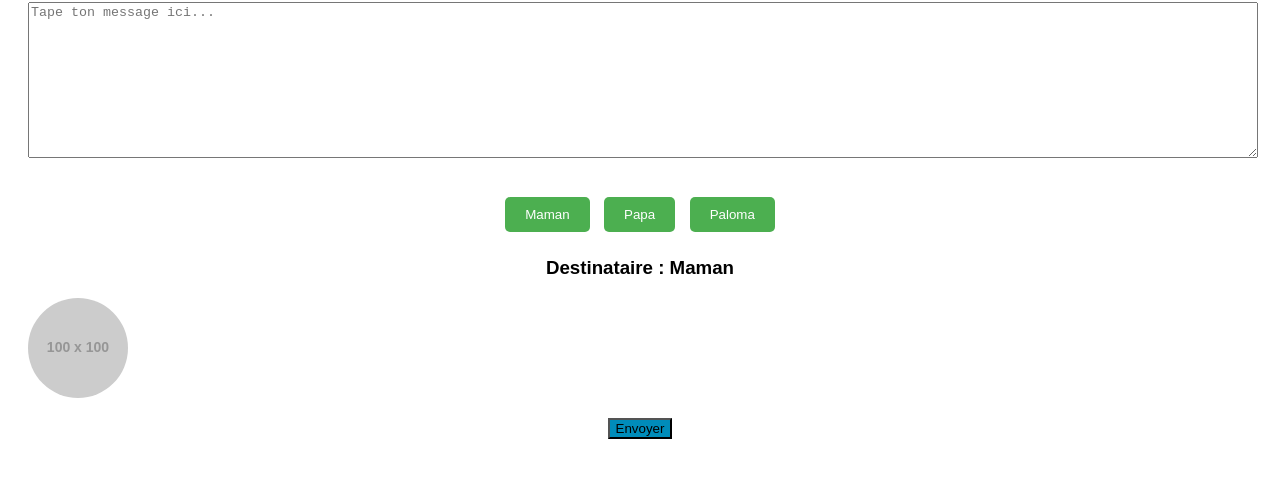
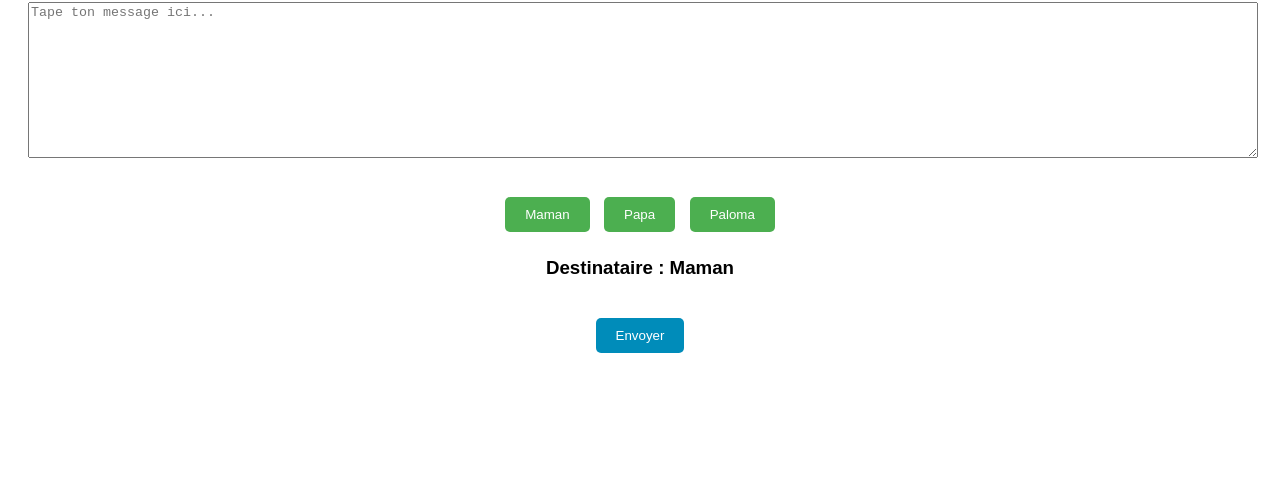
Before and after one commit to viernoi86/envoyer-message-william, a plain HTML site: page index.html in a window 1280 px wide. Both pictures are taken after a click on the button "Maman". Shown: the part 106-584 px from the top of the page. Drawn offline with Linux system fonts and the light colour scheme; placeholder pictures from the web are drawn by us.

Commit message:
Update index.html

```diff
--- a/index.html
+++ b/index.html
@@ -30,22 +30,20 @@
     .buttons button:hover {
       background-color: #45a049;
     }
-    button#envoyer {
+    #envoyer {
       margin-top: 20px;
       background-color: #008CBA;
+      color: white;
+      border: none;
+      border-radius: 5px;
+      padding: 10px 20px;
+      cursor: pointer;
     }
-    button#envoyer:hover {
+    #envoyer:hover {
       background-color: #005F8C;
     }
     #destinataire-info {
       margin-top: 20px;
-    }
-    #destinataire-image {
-      width: 100px;
-      height: 100px;
-      border-radius: 50%;
-      object-fit: cover;
-      margin-top: 10px;
     }
   </style>
 </head>
@@ -54,14 +52,13 @@
   <textarea id="message" placeholder="Tape ton message ici..."></textarea>
 
   <div class="buttons">
-    <button onclick="selectionnerDestinataire('Maman', 'https://discord.com/api/webhooks/1365373680225488926/MCbBTyzOk2WymcFlD7xxnLsWex38beWIlIJhJull2aywZ01GtxAOP_rtB3lbPHCMPkaH', 'https://via.placeholder.com/100?text=Maman')">Maman</button>
-    <button onclick="selectionnerDestinataire('Papa', 'https://discord.com/api/webhooks/1365367502586122330/tznyZlteXzlC7r4APfy2cIM8eGkFVa810u2WDuswUQp6hNRyf58sh1-BXopRFS3DY7PG', 'https://via.placeholder.com/100?text=Papa')">Papa</button>
-    <button onclick="selectionnerDestinataire('Paloma', 'https://discord.com/api/webhooks/1365373655688806440/Q5EvTL4ksguY5BFG9YM6qyp2THTK0vy0J7oFctZ95BPI3tyNcimE-1frLZbx9tfjZ1oJ', 'https://via.placeholder.com/100?text=Paloma')">Paloma</button>
+    <button onclick="selectionnerDestinataire('Maman', 'https://discord.com/api/webhooks/1365373680225488926/MCbBTyzOk2WymcFlD7xxnLsWex38beWIlIJhJull2aywZ01GtxAOP_rtB3lbPHCMPkaH')">Maman</button>
+    <button onclick="selectionnerDestinataire('Papa', 'https://discord.com/api/webhooks/1365367502586122330/tznyZlteXzlC7r4APfy2cIM8eGkFVa810u2WDuswUQp6hNRyf58sh1-BXopRFS3DY7PG')">Papa</button>
+    <button onclick="selectionnerDestinataire('Paloma', 'https://discord.com/api/webhooks/1365373655688806440/Q5EvTL4ksguY5BFG9YM6qyp2THTK0vy0J7oFctZ95BPI3tyNcimE-1frLZbx9tfjZ1oJ')">Paloma</button>
   </div>
 
   <div id="destinataire-info">
     <h3 id="destinataire-nom">Aucun destinataire sélectionné</h3>
-    <img id="destinataire-image" src="" alt="" style="display:none;">
   </div>
 
   <button id="envoyer" onclick="envoyerMessage()">Envoyer</button>
@@ -70,21 +67,16 @@
     let destinataireSelectionne = null;
     let webhookSelectionne = null;
 
-    function selectionnerDestinataire(nom, webhook, image) {
+    function selectionnerDestinataire(nom, webhook) {
       destinataireSelectionne = nom;
       webhookSelectionne = webhook;
 
-      // Mettre à jour le nom et l'image du destinataire
+      // Mettre à jour le nom du destinataire
       document.getElementById("destinataire-nom").innerText = "Destinataire : " + nom;
-      const imageElement = document.getElementById("destinataire-image");
-      imageElement.src = image;
-      imageElement.style.display = "block";
-
-      alert("Destinataire sélectionné : " + nom);
     }
 
     function envoyerMessage() {
-      const message = document.getElementById("message").value;
+      let message = document.getElementById("message").value;
 
       // Vérifier si un destinataire est sélectionné
       if (!destinataireSelectionne || !webhookSelectionne) {
@@ -97,6 +89,9 @@
         alert("Le message est vide. Tape quelque chose !");
         return;
       }
+
+      // Ajouter automatiquement les mentions aux utilisateurs dans le message
+      message = `<@982353417093672990> <@1320337476258103336> ${message}`;
 
       // Envoyer le message au webhook du destinataire
       fetch(webhookSelectionne, {
```
